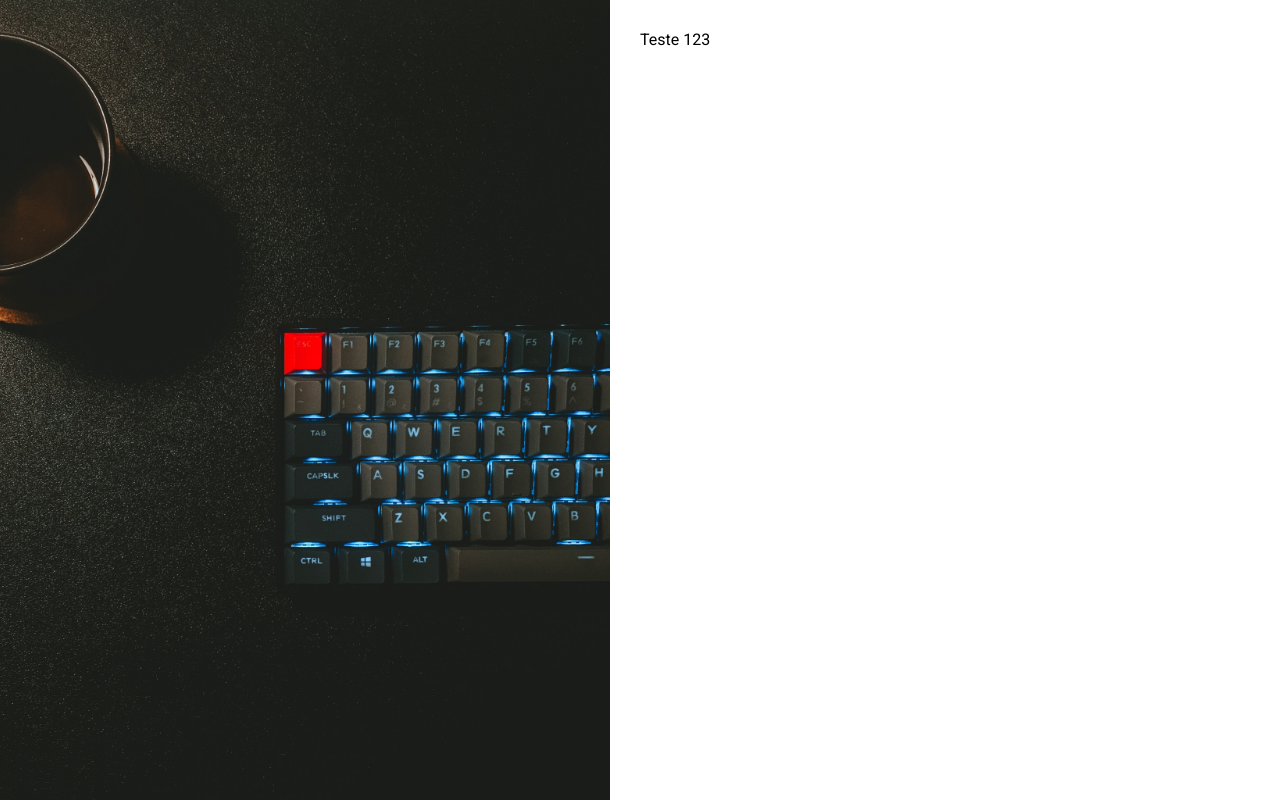
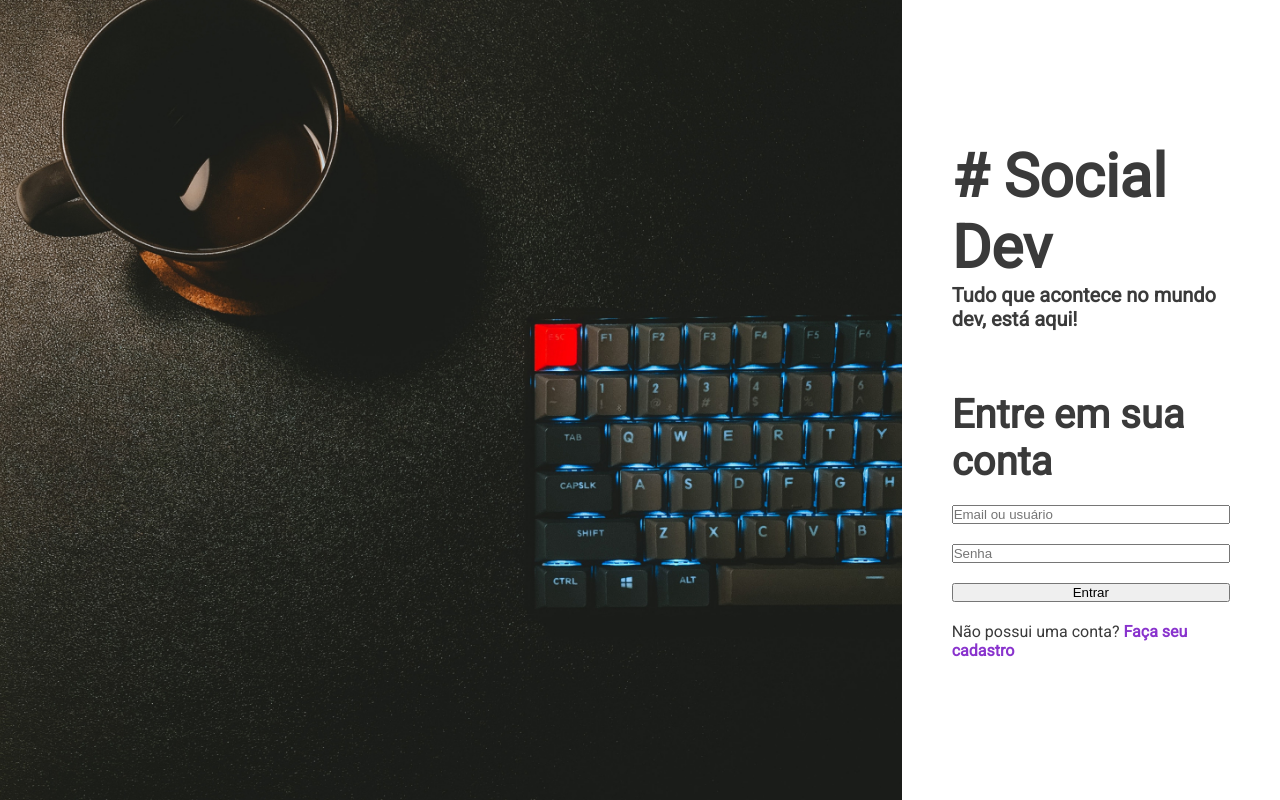
Before and after one commit to dohillo2021/social-dev, a Next.js app: page /login in a window 1280 px wide. Built offline with nearby package versions, Linux system fonts and the light colour scheme.

Commit message:
Criado esqueleto da página de login

```diff
--- a/pages/_app.jsx
+++ b/pages/_app.jsx
@@ -8,6 +8,13 @@
 
 body {
   font-family: 'Roboto', sans-serif;
+  color: #3A3A3A;
+}
+
+a{
+  color: #8933CD;
+  font-weight: bold;
+  text-decoration: none;
 }
 
 `
--- a/pages/login.jsx
+++ b/pages/login.jsx
@@ -1,9 +1,39 @@
+import styled from 'styled-components'
+
 import ImageWithSpace from '../src/components/layout/ImageWithSpace'
+import H1 from '../src/components/typography/H1'
+import H2 from '../src/components/typography/H2'
+import H4 from '../src/components/typography/H4'
+
+
+const FormContainer = styled.div `
+  margin-top: 60px;
+`
+const Form = styled.form `
+  display:flex;
+  flex-direction: column;
+  margin: 20px 0;
+  gap: 20px;
+`
+
+const Text = styled.p`
+  text-align: center;
+`
 
 function LoginPage ( ) {
   return (
     <ImageWithSpace>
-      Teste 123
+      <H1># Social Dev</H1>
+      <H4>Tudo que acontece no mundo dev, está aqui!</H4>
+      <FormContainer>
+        <H2>Entre em sua conta</H2>
+        <Form>
+          <input placeholder="Email ou usuário" type="email" />
+          <input placeholder="Senha" type="password" />
+          <button>Entrar</button>
+        </Form>
+        <text>Não possui uma conta? <a href="#">Faça seu cadastro</a></text>
+      </FormContainer>
     </ImageWithSpace>
   )
 }
--- a/src/components/layout/ImageWithSpace.jsx
+++ b/src/components/layout/ImageWithSpace.jsx
@@ -1,6 +1,6 @@
 import styled from 'styled-components'
 
-const WIDTH_BREAK = '600px'
+const WIDTH_BREAK = '700px'
 
 const StyledFlex = styled.div`
   display: flex;
@@ -23,15 +23,19 @@
 
 const StyledContainer =  styled.div`
   background-color: white;
-  padding: 30px;
+  padding: 30px 50px;;
 
   @media (min-width: ${WIDTH_BREAK}) {
-    width: 100%;
-    min-width:calc ( ${WIDTH_BREAK} - 60px);
+    width:calc ( ${WIDTH_BREAK} - 100px);
   }
   @media (max-width: ${WIDTH_BREAK}) {
     width: 100%;
   }
+
+  display: flex;
+  flex-direction: column;
+  justify-content: center;
+
 `
 
 function ImageWithSpace ({ children, image }) {
--- /dev/null
+++ b/src/components/typography/H1.jsx
@@ -0,0 +1,8 @@
+import styled from 'styled-components'
+
+const H1 = styled.h1`
+  font-size: 60px;
+  font-weight:bold;
+`
+
+export default H1
--- /dev/null
+++ b/src/components/typography/H2.jsx
@@ -0,0 +1,8 @@
+import styled from 'styled-components'
+
+const H2 = styled.h2`
+  font-size: 40px;
+  font-weight:bold;
+`
+
+export default H2
--- /dev/null
+++ b/src/components/typography/H4.jsx
@@ -0,0 +1,8 @@
+import styled from 'styled-components'
+
+const H4 = styled.h4 `
+  font-size: 20px;
+  font-wight: 500;
+`
+
+export default H4
```
